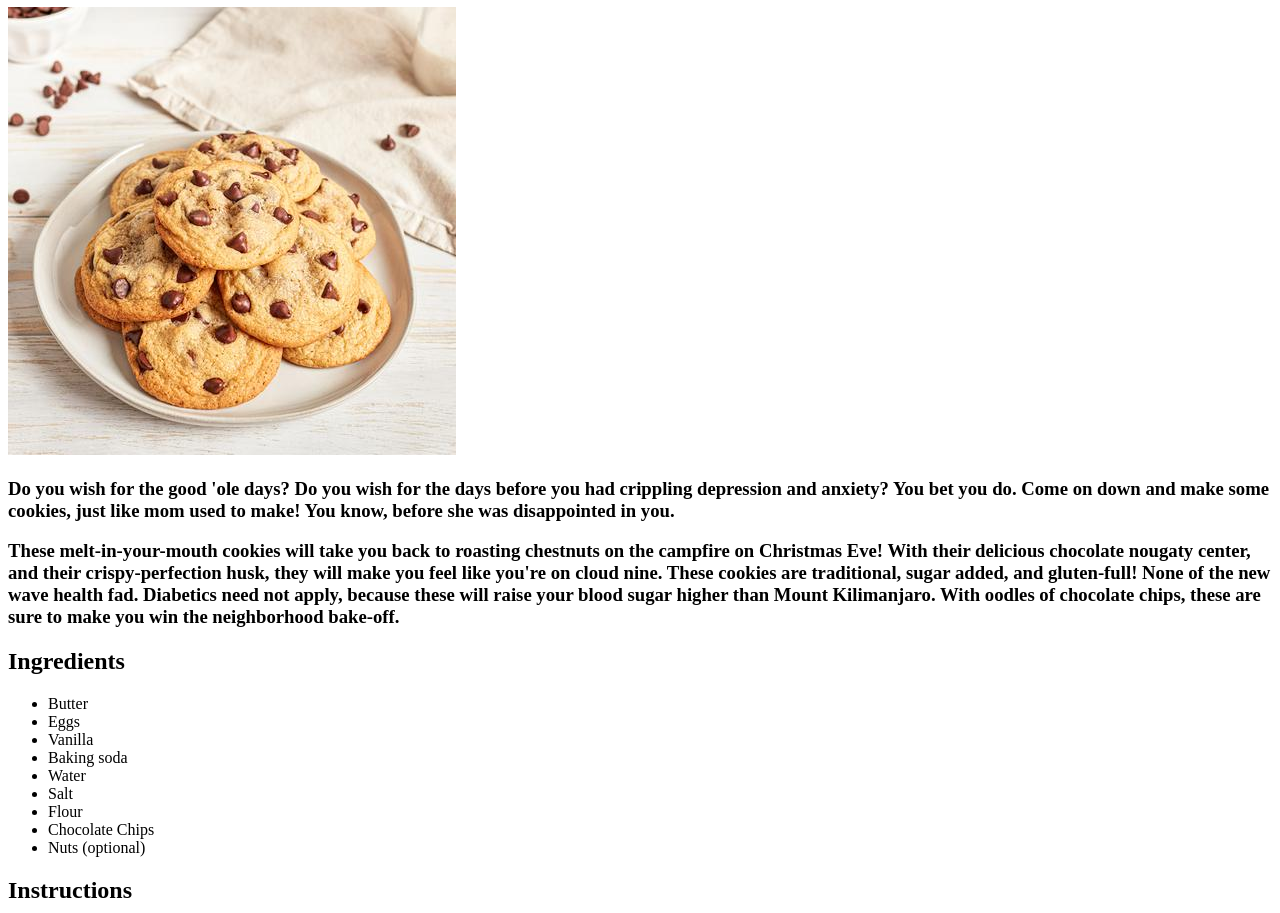
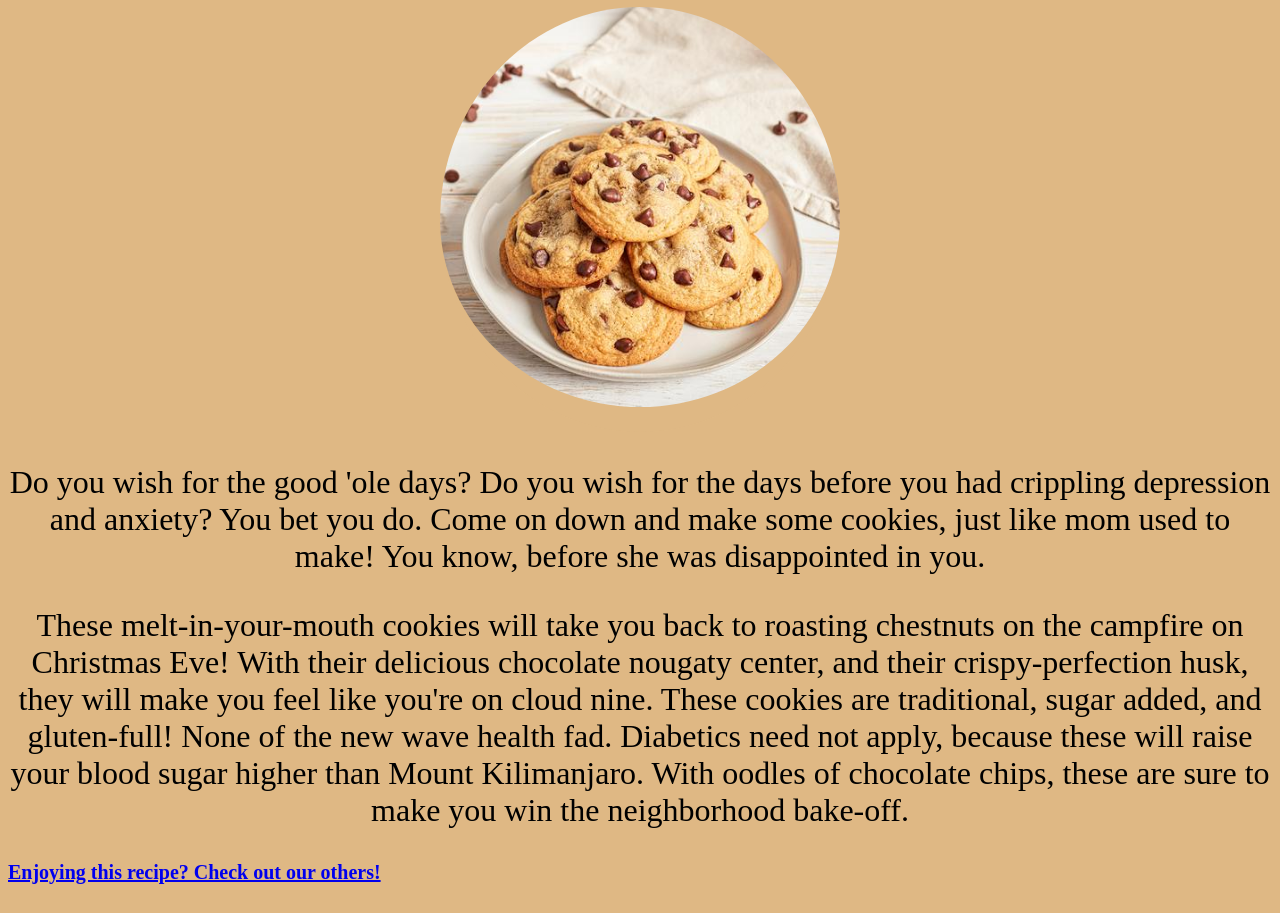
Before and after one commit to cwzimmer/odin-recipes, a plain HTML site: page recipes/cookies.html in a window 1280 px wide. Shown: the part 73-986 px from the top of the page. Drawn offline with Linux system fonts and the light colour scheme.

Commit message:
Format cookies website via css

```diff
--- a/recipes/cookies.html
+++ b/recipes/cookies.html
@@ -3,18 +3,27 @@
 <html lang="en">
 
     <head>
+        <link rel="stylesheet" href="style.css">
         <meta charset="UTF-8">
 
         <title>C Chip Cookies!</title>
 
             <body>
-                <h1>Connor's Famous Choc Chip Cookies</h1>
 
-                <img src="./images/cookie.jpg"
 
-                <p><h3>Do you wish for the good 'ole days?  Do you wish for the days before you had crippling depression and anxiety? You bet you do.  Come on down and make some cookies, just like mom used to make! You know, before she was disappointed in you.</h3></p>
+                    <h1>Connor's Famous Choc Chip Cookies</h1>
 
-                <p><h3>These melt-in-your-mouth cookies will take you back to roasting chestnuts on the campfire on Christmas Eve!  With their delicious chocolate nougaty center, and their crispy-perfection husk, they will make you feel like you're on cloud nine.  These cookies are traditional, sugar added, and gluten-full! None of the new wave health fad. Diabetics need not apply, because these will raise your blood sugar higher than Mount Kilimanjaro.  With oodles of chocolate chips, these are sure to make you win the neighborhood bake-off.</h3></p>
+
+                <img src="./images/cookie.jpg" alt="chocolate chip cookies" class="center">
+
+                <p>Do you wish for the good 'ole days?  Do you wish for the days before you had crippling depression and anxiety? You bet you do.  Come on down and make some cookies, just like mom used to make! You know, before she was disappointed in you.</p>
+
+                <p>These melt-in-your-mouth cookies will take you back to roasting chestnuts on the campfire on Christmas Eve!  With their delicious chocolate nougaty center, and their crispy-perfection husk, they will make you feel like you're on cloud nine.  These cookies are traditional, sugar added, and gluten-full! None of the new wave health fad. Diabetics need not apply, because these will raise your blood sugar higher than Mount Kilimanjaro.  With oodles of chocolate chips, these are sure to make you win the neighborhood bake-off.</p>
+
+                <p class="links">
+
+                    <a href="../index.html">Enjoying this recipe? Check out our others!</a>
+                </p>
 
                 <p><h2>Ingredients</h2></p>
 
--- /dev/null
+++ b/recipes/style.css
@@ -0,0 +1,70 @@
+* {
+    background-color: rgb(223, 184, 132);
+    font-family: 'Times New Roman', Times, serif;
+
+}
+
+
+img {
+    width: 400px;
+    height: 400px;
+    border-radius: 50%;
+    padding-bottom: 25px;
+  }
+
+  p {
+    font-size: 32px;
+    font-weight: 300;
+    text-align: center;
+    display: block;
+    margin-left: auto;
+    margin-right: auto;
+
+  }
+
+
+  .center{
+
+    display: block;
+    margin-left: auto;
+    margin-right: auto;
+
+  }
+
+  center.h1 {
+
+    text-align: center;
+    padding-bottom: 25px;
+    color: blue;
+
+  }
+
+  #title {
+
+    display: block;
+    margin-left: auto;
+    margin-right: auto;
+
+  }
+
+h2 {
+    text-align: left;
+    padding-left: 25px;
+    font-size: 28px;
+}
+
+li {
+    text-align: left;
+    padding-left: 25px;
+    font-size: 22px;
+}
+
+H1 {
+    text-align: center;
+}
+
+p.links {
+    text-align: left;
+    font-size: 20px;
+    font-weight: bold;
+}
```
